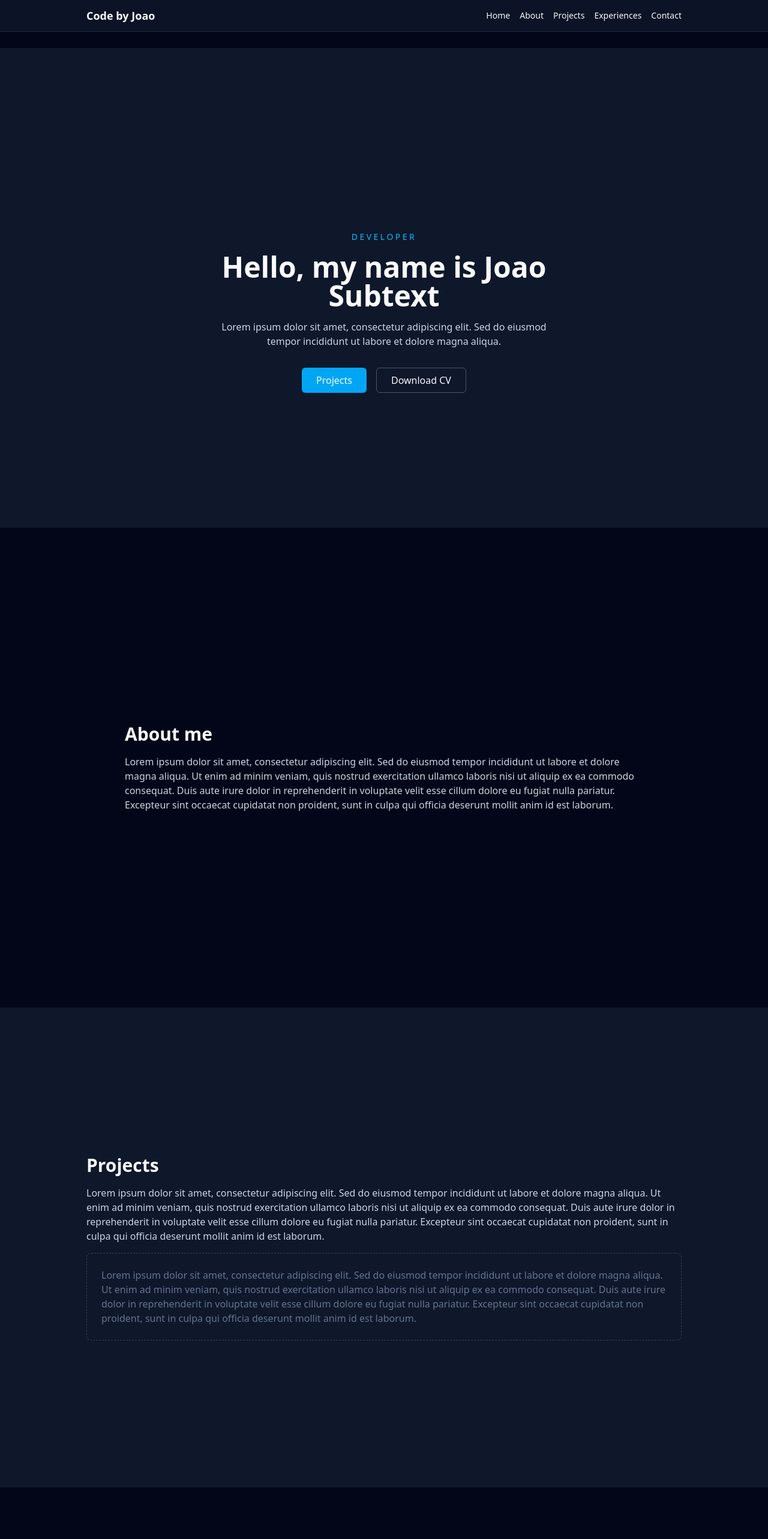
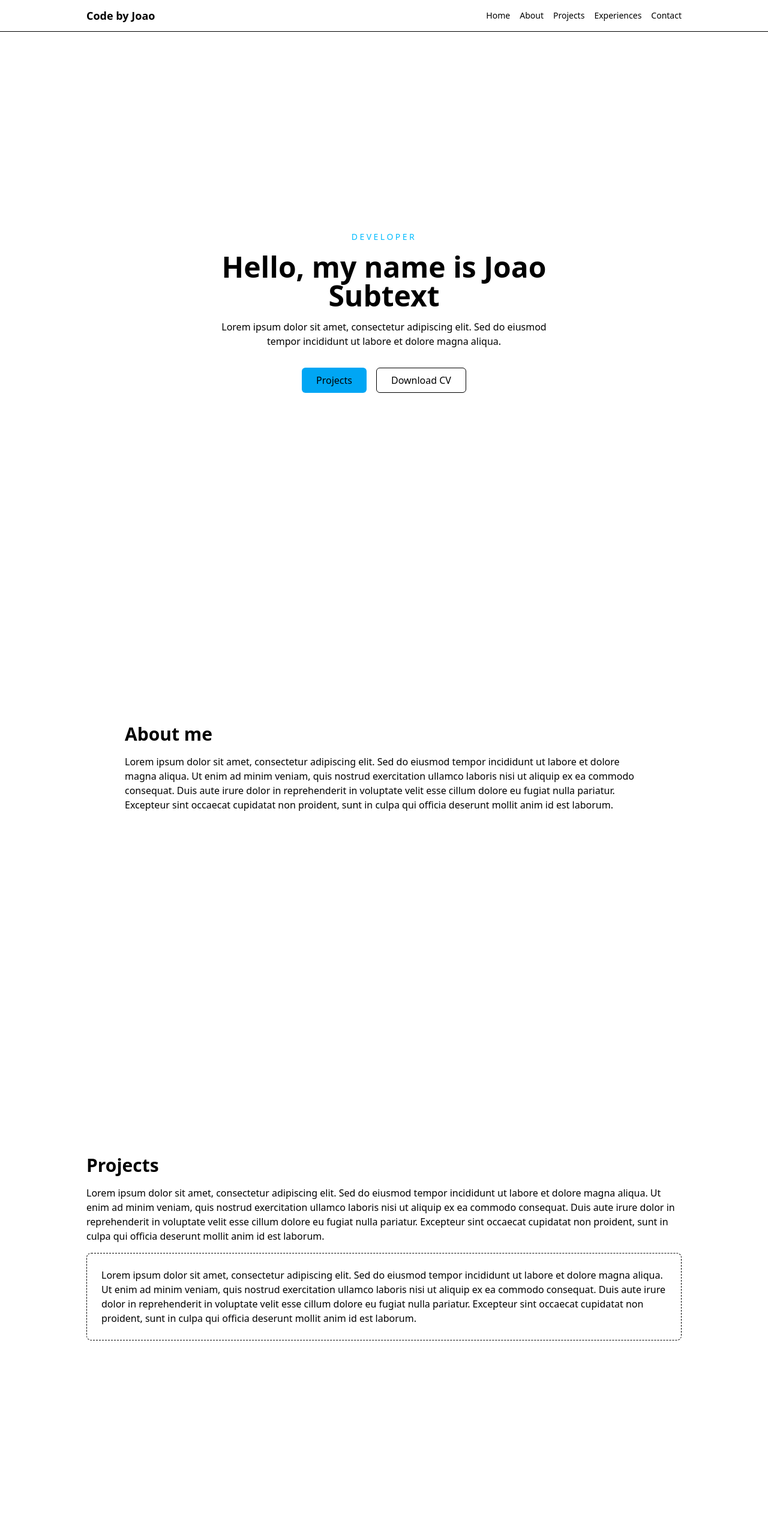
Before and after one commit to joao-vitorb/portfolio-codebyjoao, a React (Vite) app: page / in a window 1280 px wide. Shown: the top 2566 px of the page at 60% size. Built offline with nearby package versions, Linux system fonts and the light colour scheme.

Commit message:
feat: cleaning the design to perform better at the initial styling steps

```diff
--- a/src/App.tsx
+++ b/src/App.tsx
@@ -8,7 +8,7 @@ import Footer from './sections/Footer'
 
 function App() {
   return (
-    <div className="bg-slate-950 text-slate-50 min-h-screen">
+    <div className="text-black min-h-screen">
       <Navbar />
       <main className="pt-20">
         <Hero />
--- a/src/sections/About.tsx
+++ b/src/sections/About.tsx
@@ -1,9 +1,9 @@
 function About() {
   return (
-    <section id="about" className="min-h-screen bg-slate-950 flex items-center justify-center">
+    <section id="about" className="min-h-screen flex items-center justify-center">
       <div className="max-w-4xl mx-auto px-4">
         <h2 className="text-3xl font-bold mb-4">About me</h2>
-        <p className="text-slate-300">
+        <p>
           Lorem ipsum dolor sit amet, consectetur adipiscing elit. Sed do eiusmod tempor incididunt ut labore et dolore magna aliqua. Ut enim ad minim veniam, quis nostrud exercitation ullamco laboris nisi ut aliquip ex ea commodo consequat. Duis aute irure dolor in reprehenderit in voluptate velit esse cillum dolore eu fugiat nulla pariatur. Excepteur sint occaecat cupidatat non proident, sunt in culpa qui officia deserunt mollit anim id est laborum.
         </p>
       </div>
--- a/src/sections/Contact.tsx
+++ b/src/sections/Contact.tsx
@@ -1,9 +1,9 @@
 function Contact() {
   return (
-    <section id="contact" className="min-h-screen bg-slate-900 flex items-center justify-center">
+    <section id="contact" className="min-h-screen flex items-center justify-center">
       <div className="max-w-xl mx-auto px-4 w-full">
         <h2 className="text-3xl font-bold mb-4">Contact</h2>
-        <p className="text-slate-300 mb-6">
+        <p className="mb-6">
             Lorem ipsum dolor sit amet, consectetur adipiscing elit. Sed do eiusmod tempor incididunt ut labore et dolore magna aliqua. Ut enim ad minim veniam, quis nostrud exercitation ullamco laboris nisi ut aliquip ex ea commodo consequat. Duis aute irure dolor in reprehenderit in voluptate velit esse cillum dolore eu fugiat nulla pariatur. Excepteur sint occaecat cupidatat non proident, sunt in culpa qui officia deserunt mollit anim id est laborum.
         </p>
 
@@ -11,7 +11,7 @@ function Contact() {
           <div>
             <label className="block text-sm mb-1">Name</label>
             <input
-              className="w-full rounded-md border border-slate-700 bg-slate-950 px-3 py-2"
+              className="w-full rounded-md border border-black px-3 py-2"
               placeholder="Seu nome"
             />
           </div>
@@ -19,7 +19,7 @@ function Contact() {
             <label className="block text-sm mb-1">Email</label>
             <input
               type="email"
-              className="w-full rounded-md border border-slate-700 bg-slate-950 px-3 py-2"
+              className="w-full rounded-md border border-black px-3 py-2"
               placeholder="seuemail@exemplo.com"
             />
           </div>
@@ -27,7 +27,7 @@ function Contact() {
             <label className="block text-sm mb-1">Message</label>
             <textarea
               rows={4}
-              className="w-full rounded-md border border-slate-700 bg-slate-950 px-3 py-2 resize-none"
+              className="w-full rounded-md border border-black px-3 py-2 resize-none"
               placeholder="Como posso te ajudar?"
             />
           </div>
--- a/src/sections/Experience.tsx
+++ b/src/sections/Experience.tsx
@@ -2,14 +2,14 @@ function Experience() {
   return (
     <section
       id="experience"
-      className="min-h-screen bg-slate-950 flex items-center justify-center"
+      className="min-h-screen flex items-center justify-center"
     >
       <div className="max-w-4xl mx-auto px-4">
         <h2 className="text-3xl font-bold mb-4">Experiences</h2>
-        <p className="text-slate-300 mb-4">
+        <p className="mb-4">
           Lorem ipsum dolor sit amet, consectetur adipiscing elit. Sed do eiusmod tempor incididunt ut labore et dolore magna aliqua. Ut enim ad minim veniam, quis nostrud exercitation ullamco laboris nisi ut aliquip ex ea commodo consequat. Duis aute irure dolor in reprehenderit in voluptate velit esse cillum dolore eu fugiat nulla pariatur. Excepteur sint occaecat cupidatat non proident, sunt in culpa qui officia deserunt mollit anim id est laborum.
         </p>
-        <div className="border border-dashed border-slate-700 p-6 rounded-lg text-slate-500">
+        <div className="border border-dashed p-6 rounded-lg">
           Timeline placeholder
         </div>
       </div>
--- a/src/sections/Footer.tsx
+++ b/src/sections/Footer.tsx
@@ -1,7 +1,7 @@
 function Footer() {
   return (
-    <footer className="bg-slate-950 border-t border-slate-800 py-4">
-      <div className="max-w-5xl mx-auto px-4 flex flex-col md:flex-row items-center justify-between gap-2 text-xs text-slate-400">
+    <footer className="border-t border-black py-4">
+      <div className="max-w-5xl mx-auto px-4 flex flex-col md:flex-row items-center justify-between gap-2 text-xs">
         <span>© {new Date().getFullYear()} Code by Joao. All rights reserved.</span>
       </div>
     </footer>
--- a/src/sections/Hero.tsx
+++ b/src/sections/Hero.tsx
@@ -1,6 +1,6 @@
 function Hero() {
   return (
-    <section id="hero" className="min-h-screen flex items-center justify-center bg-slate-900 pt-20">
+    <section id="hero" className="min-h-screen flex items-center justify-center pt-20">
       <div className="max-w-5xl mx-auto px-4 text-center">
         <p className="text-sm uppercase tracking-[0.25em] text-sky-400 mb-4">
           Developer
@@ -8,15 +8,15 @@ function Hero() {
         <h1 className="text-4xl md:text-5xl font-bold mb-4">
           Hello, my name is Joao <br /> Subtext
         </h1>
-        <p className="text-slate-300 max-w-xl mx-auto mb-8">
+        <p className="max-w-xl mx-auto mb-8">
           Lorem ipsum dolor sit amet, consectetur adipiscing elit. Sed do eiusmod tempor incididunt ut labore et dolore magna aliqua.
         </p>
 
         <div className="flex flex-wrap gap-4 justify-center">
-          <button className="px-6 py-2 rounded-md bg-sky-500 hover:bg-sky-400 font-medium">
+          <button className="px-6 py-2 rounded-md bg-sky-500 font-medium">
             Projects
           </button>
-          <button className="px-6 py-2 rounded-md border border-slate-600 hover:border-sky-400">
+          <button className="px-6 py-2 rounded-md border border-black">
             Download CV
           </button>
         </div>
--- a/src/sections/Navbar.tsx
+++ b/src/sections/Navbar.tsx
@@ -1,15 +1,15 @@
 function Navbar() {
   return (
-    <header className="w-full fixed top-0 left-0 z-50 bg-slate-900/80 backdrop-blur border-b border-slate-800">
+    <header className="w-full fixed top-0 left-0 z-50 backdrop-blur border-b">
       <nav className="max-w-5xl mx-auto px-4 py-3 flex items-center justify-between">
         <span className="font-semibold text-lg">Code by Joao</span>
 
         <ul className="flex gap-4 text-sm">
-          <li><a href="#hero" className="hover:text-sky-400 transition">Home</a></li>
-          <li><a href="#about" className="hover:text-sky-400 transition">About</a></li>
-          <li><a href="#projects" className="hover:text-sky-400 transition">Projects</a></li>
-          <li><a href="#experience" className="hover:text-sky-400 transition">Experiences</a></li>
-          <li><a href="#contact" className="hover:text-sky-400 transition">Contact</a></li>
+          <li><a href="#hero" className="transition">Home</a></li>
+          <li><a href="#about" className="transition">About</a></li>
+          <li><a href="#projects" className="transition">Projects</a></li>
+          <li><a href="#experience" className="transition">Experiences</a></li>
+          <li><a href="#contact" className="transition">Contact</a></li>
         </ul>
       </nav>
     </header>
--- a/src/sections/Projects.tsx
+++ b/src/sections/Projects.tsx
@@ -1,12 +1,12 @@
 function Projects() {
   return (
-    <section id="projects" className="min-h-screen bg-slate-900 flex items-center justify-center">
+    <section id="projects" className="min-h-screen flex items-center justify-center">
       <div className="max-w-5xl mx-auto px-4">
         <h2 className="text-3xl font-bold mb-4">Projects</h2>
-        <p className="text-slate-300 mb-4">
+        <p className="mb-4">
           Lorem ipsum dolor sit amet, consectetur adipiscing elit. Sed do eiusmod tempor incididunt ut labore et dolore magna aliqua. Ut enim ad minim veniam, quis nostrud exercitation ullamco laboris nisi ut aliquip ex ea commodo consequat. Duis aute irure dolor in reprehenderit in voluptate velit esse cillum dolore eu fugiat nulla pariatur. Excepteur sint occaecat cupidatat non proident, sunt in culpa qui officia deserunt mollit anim id est laborum.
         </p>
-        <div className="border border-dashed border-slate-700 p-6 rounded-lg text-slate-500">
+        <div className="border border-dashed p-6 rounded-lg">
           Lorem ipsum dolor sit amet, consectetur adipiscing elit. Sed do eiusmod tempor incididunt ut labore et dolore magna aliqua. Ut enim ad minim veniam, quis nostrud exercitation ullamco laboris nisi ut aliquip ex ea commodo consequat. Duis aute irure dolor in reprehenderit in voluptate velit esse cillum dolore eu fugiat nulla pariatur. Excepteur sint occaecat cupidatat non proident, sunt in culpa qui officia deserunt mollit anim id est laborum.
         </div>
       </div>
```
